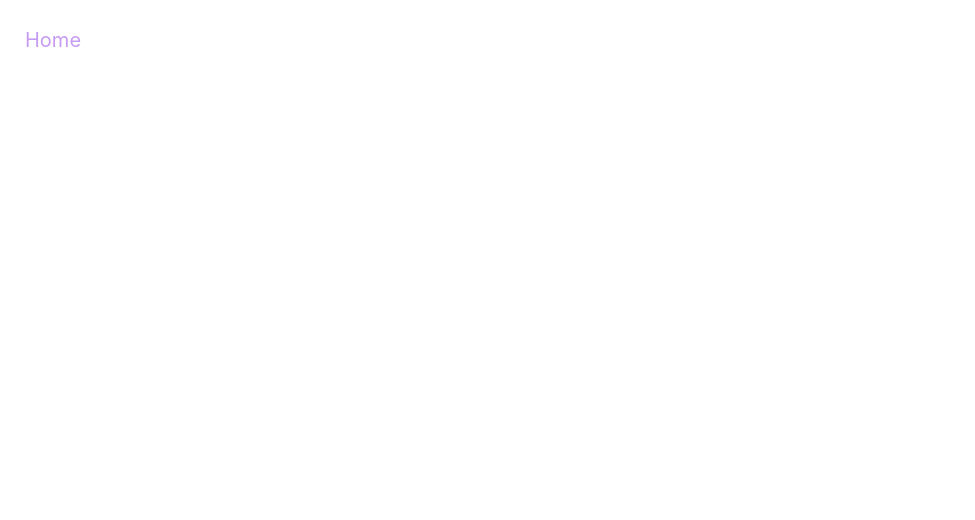
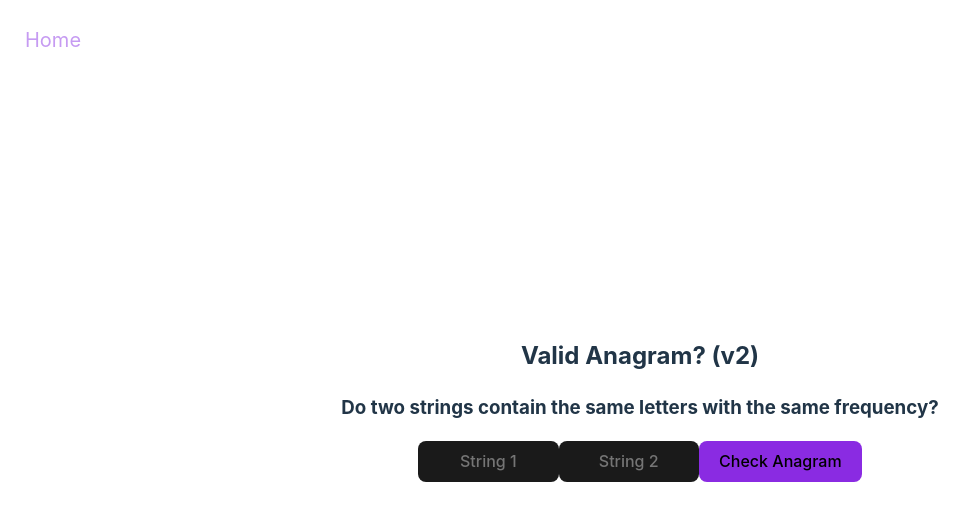
Before and after one commit to amy-calleja/challenges, a React (Vite) app: page /challenge14 in a window 1280 px wide. Before the commit this address had no page. Shown: the top 520 px of the page, without its empty margins (0-975 px from the left). Built offline with nearby package versions, Linux system fonts and the light colour scheme.

Commit message:
add ChallengeFourteen Valid Anagram (v2)

```diff
--- a/src/App.jsx
+++ b/src/App.jsx
@@ -15,6 +15,7 @@ import ChallengeTen from './pages/ChallengeTen';
 import ChallengeEleven from './pages/ChallengeEleven';
 import ChallengeTwelve from './pages/ChallengeTwelve';
 import ChallengeThirteen from './pages/ChallengeThirteen';
+import ChallengeFourteen from './pages/ ChallengeFourteen';
 
 const App = () => {
   return (
@@ -45,6 +46,7 @@ const MainContent = () => {
         <Route path='/challenge11' element={<ChallengeEleven />} />
         <Route path='/challenge12' element={<ChallengeTwelve />} />
         <Route path='/challenge13' element={<ChallengeThirteen />} />
+        <Route path='/challenge14' element={<ChallengeFourteen />} />
       </Routes>
       {!isHome && <Topbar />}
     </main>
--- /dev/null
+++ b/src/pages/ ChallengeFourteen.tsx
@@ -0,0 +1,43 @@
+import React, { useState } from 'react';
+
+export default function ChallengeFourteen() {
+  const [string1, setString1] = useState('');
+  const [string2, setString2] = useState('');
+  const [result, setResult] = useState<boolean | null>(null);
+
+  const handleCheck = (
+    e: React.FormEvent<HTMLFormElement>,
+    s1: string,
+    s2: string
+  ): void => {
+    e.preventDefault();
+    let str1 = s1.toLowerCase().split('').sort().join(''); // normalize the strings by converting to lowercase, splitting into an array of characters, sorting the array, and joining it back into a string
+    let str2 = s2.toLowerCase().split('').sort().join('');
+
+    setResult(str1 === str2);
+  };
+
+  return (
+    <div>
+      <h2>Valid Anagram? (v2)</h2>
+      <h3>Do two strings contain the same letters with the same frequency?</h3>
+      <h3>
+        {result !== null &&
+          (result ? 'Its an Anagram!' : 'Its not an Anagram :(')}
+      </h3>
+      <form onSubmit={(e) => handleCheck(e, string1, string2)}>
+        <input
+          placeholder='String 1'
+          value={string1}
+          onChange={(e) => setString1(e.target.value)}
+        ></input>
+        <input
+          placeholder='String 2'
+          value={string2}
+          onChange={(e) => setString2(e.target.value)}
+        ></input>
+        <button>Check Anagram</button>
+      </form>
+    </div>
+  );
+}
--- a/src/pages/Home.jsx
+++ b/src/pages/Home.jsx
@@ -55,6 +55,10 @@ export default function Home() {
       key: 13,
       title: 'Two Sum',
     },
+    {
+      key: 14,
+      title: 'Valid Anagram (v2)',
+    },
   ];
 
   return (
```
